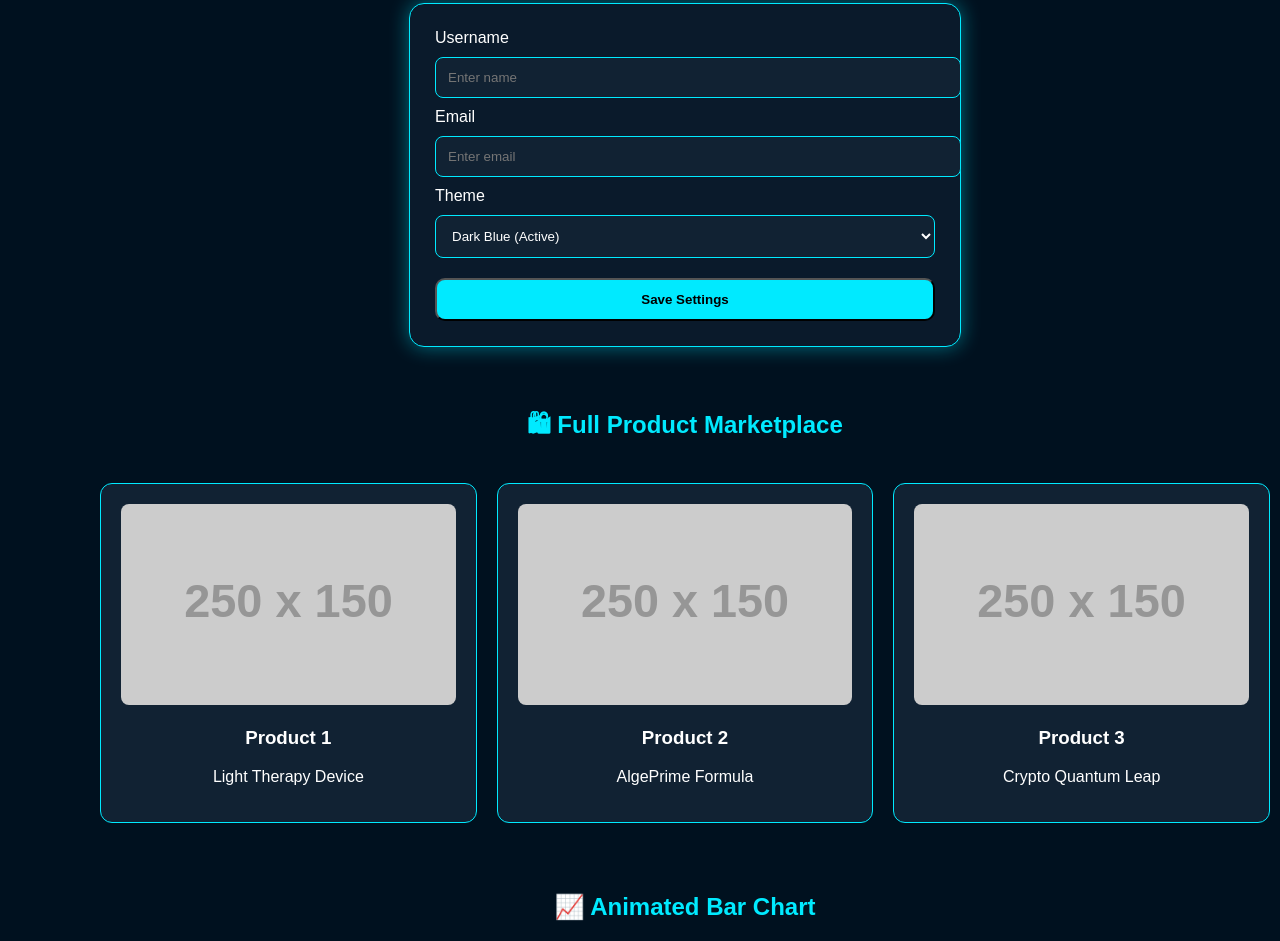
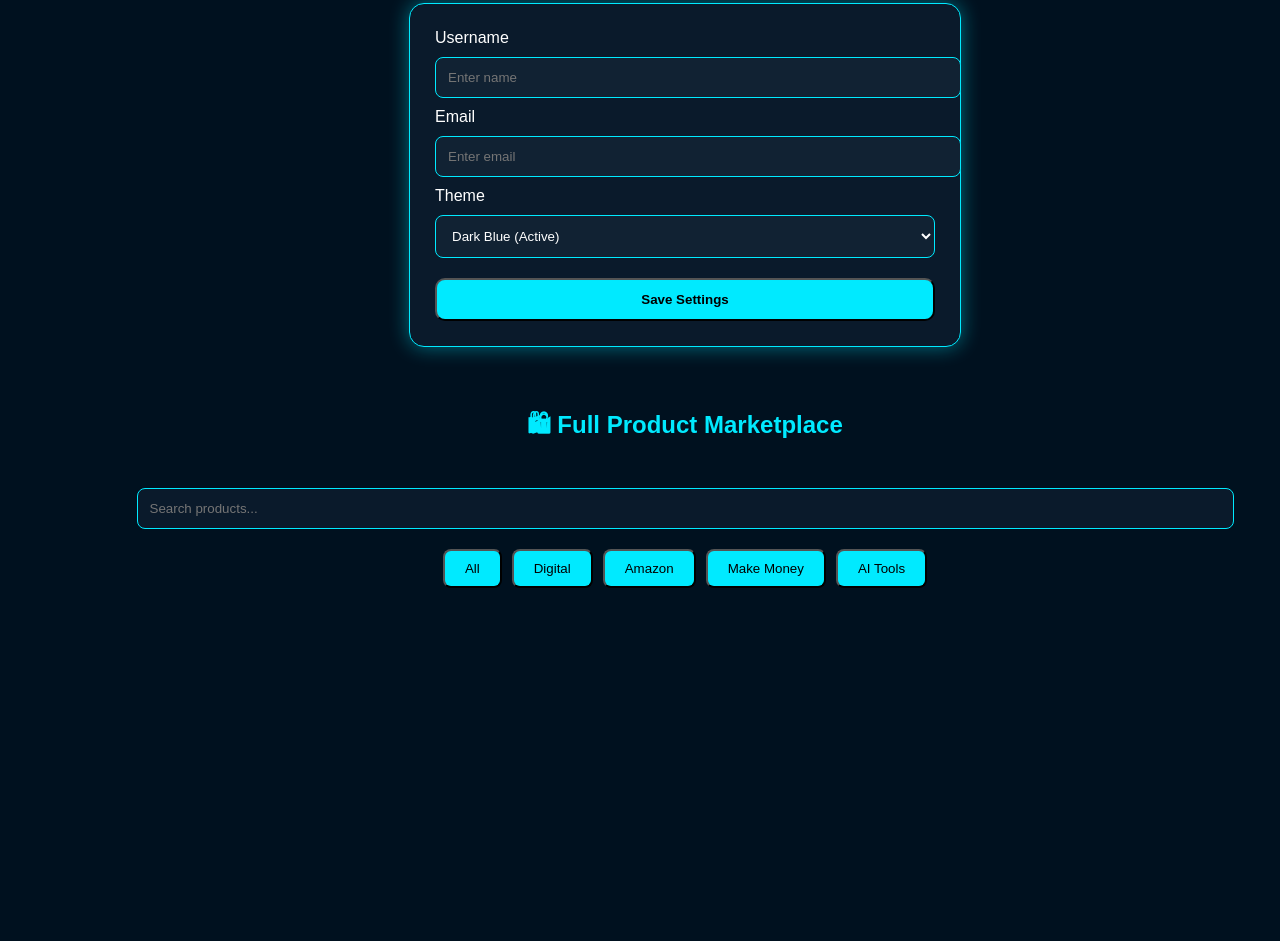
Before and after one commit to Aagash470/aagash-affiliate, a plain HTML site: page index.html in a window 1280 px wide. Shown: the part 6150-7091 px from the top of the page. After the commit the page ends 6758 px from the top, so only its background shows below. Drawn offline with Linux system fonts and the light colour scheme; placeholder pictures from the web are drawn by us.

Commit message:
Refactor product marketplace section and add filters

```diff
--- a/index.html
+++ b/index.html
@@ -335,24 +335,11 @@
 
   </div>
 </section><!-- FULL PRODUCT MARKETPLACE --><section id="marketplace" style="margin-top:60px; text-align:center;">
-  <h2 style="color:#00eaff;">🛍 Full Product Marketplace</h2>
-  <div style="display:grid; grid-template-columns:repeat(auto-fit, minmax(250px,1fr)); gap:20px; margin-top:25px; padding:10px;">
-    <div class="animated-card" style="background:#112233; padding:20px; border-radius:12px; border:1px solid #00eaff;">
-      <img src="https://via.placeholder.com/250x150" style="width:100%; border-radius:8px;">
-      <h3>Product 1</h3>
-      <p>Light Therapy Device</p>
-    </div>
-    <div class="animated-card" style="background:#112233; padding:20px; border-radius:12px; border:1px solid #00eaff;">
-      <img src="https://via.placeholder.com/250x150" style="width:100%; border-radius:8px;">
-      <h3>Product 2</h3>
-      <p>AlgePrime Formula</p>
-    </div>
-    <div class="animated-card" style="background:#112233; padding:20px; border-radius:12px; border:1px solid #00eaff;">
-      <img src="https://via.placeholder.com/250x150" style="width:100%; border-radius:8px;">
-      <h3>Product 3</h3>
-      <p>Crypto Quantum Leap</p>
-    </div>
-  </div>
-</section><!-- ANIMATED BAR CHART --><section id="animatedGraph" style="margin-top:60px; text-align:center;">
-  <h2 style="color:#00eaff;">📈 Animated Bar Chart</h2>
-  <div style="height:250px; width:100%;
+  <h2 style="color:#00eaff;">🛍 Full Product Marketplace</h2><!-- SEARCH BAR --><input id="searchBox" type="text" onkeyup="searchProducts()" placeholder="Search products..." style="width:90%; padding:12px; margin-top:20px; border-radius:8px; background:#0a1a2b; border:1px solid #00eaff; color:#fff;"><!-- CATEGORY FILTER BUTTONS --><div style="margin-top:20px; display:flex; gap:10px; flex-wrap:wrap; justify-content:center;">
+  <button onclick="filterCategory('All')" style="padding:10px 20px; background:#00eaff; border-radius:8px;">All</button>
+  <button onclick="filterCategory('Digital Products')" style="padding:10px 20px; background:#00eaff; border-radius:8px;">Digital</button>
+  <button onclick="filterCategory('E-commerce')" style="padding:10px 20px; background:#00eaff; border-radius:8px;">Amazon</button>
+  <button onclick="filterCategory('Make Money')" style="padding:10px 20px; background:#00eaff; border-radius:8px;">Make Money</button>
+  <button onclick="filterCategory('AI / Tools')" style="padding:10px 20px; background:#00eaff; border-radius:8px;">AI Tools</button>
+</div><!-- IMPORT / EXPORT BUTTONS --><div style="margin-top:20px;">
+  <button onclick="exportProducts()" style="padding:10px 20px; background:#00ff88; border-radius
```
